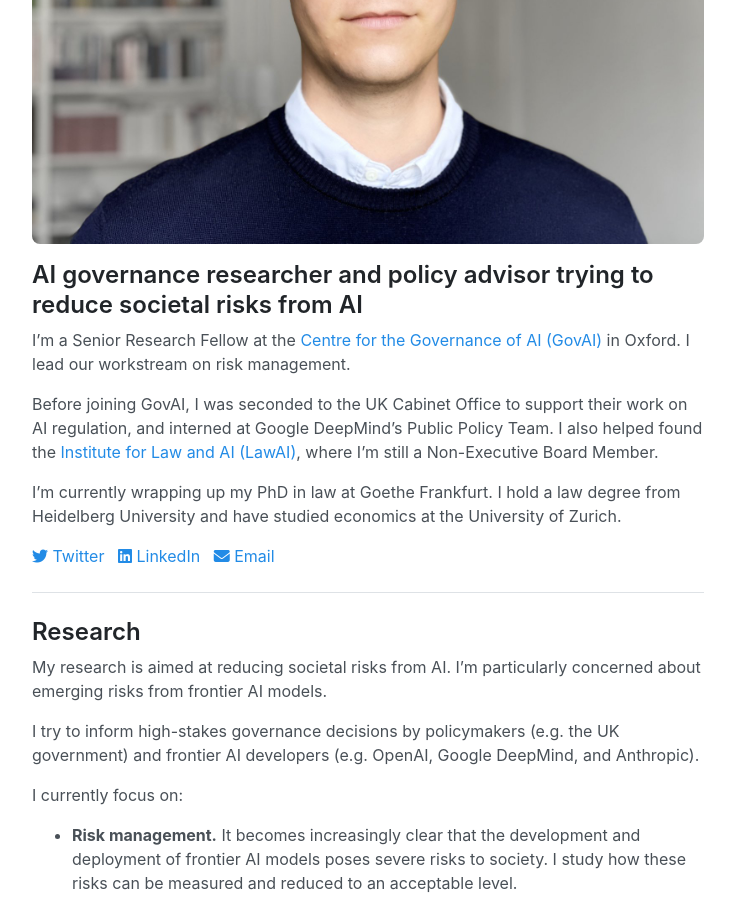
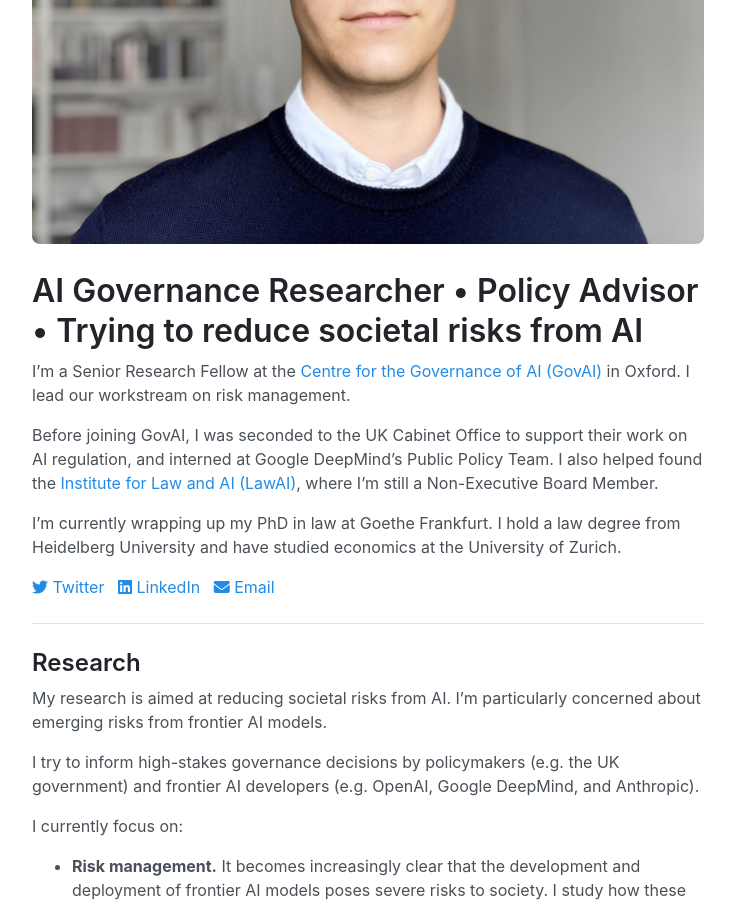
Before and after one commit to jonasschuett/jonasschuett.github.io, a Jekyll site: the page built from _posts/2020-04-04-introduction.md, in a window 1280 px wide and 900 px high, scrolled down 434 px. Shown: the whole window, without its empty margins (272-1007 px from the left). Built offline with Jekyll 4.4.1, drawn with Linux system fonts in a browser that asks for light colours; nearby versions of some CDN libraries.

Commit message:
Update 2020-04-04-introduction.md

```diff
--- a/_posts/2020-04-04-introduction.md
+++ b/_posts/2020-04-04-introduction.md
@@ -4,7 +4,7 @@ layout: page
 
 ![Jonas Schuett](/jonasschuett.jpg)
 
-## AI governance researcher and policy advisor trying to reduce societal risks from AI
+# AI Governance Researcher • Policy Advisor • Trying to reduce societal risks from AI
 
 I'm a Senior Research Fellow at the [Centre for the Governance of AI (GovAI)](https://www.governance.ai/) in Oxford. I lead our workstream on risk management.
 
```
